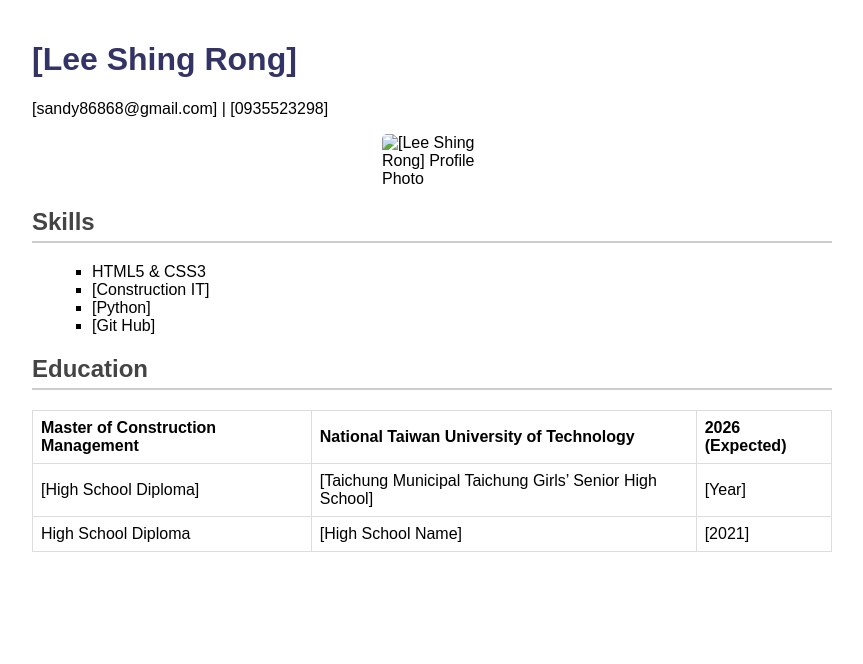
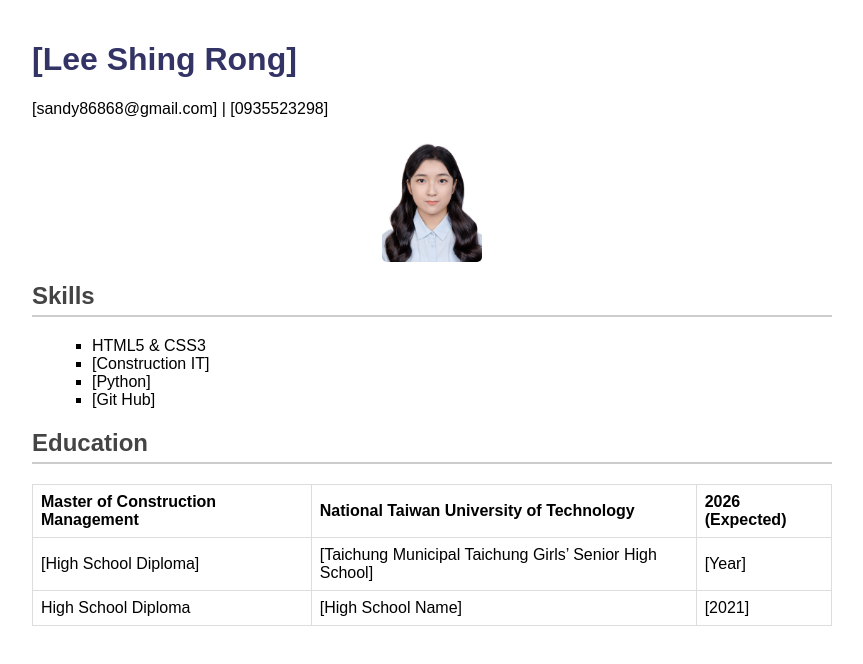
Before and after one commit to Wanzhennnnnnnnnnnn/Team4, a plain HTML site: page resume-M11405105.html in a window 1280 px wide. Shown: the whole page, without its empty margins (208-1071 px from the left). Drawn offline with Linux system fonts and the light colour scheme.

Commit message:
M11405105 commit

```diff
--- a/resume-M11405105.html
+++ b/resume-M11405105.html
@@ -44,7 +44,7 @@ img {
 <header>
  <h1>[Lee Shing Rong]</h1>
  <p>[sandy86868@gmail.com] | [0935523298]</p>
- <img src="S__861167619" alt="[Lee Shing Rong] Profile Photo" width="100">
+ <img src="S__861167619.jpg" alt="[Lee Shing Rong] Profile Photo" width="100">
 </header>
 <h2>Skills</h2>
 <ul>
```
